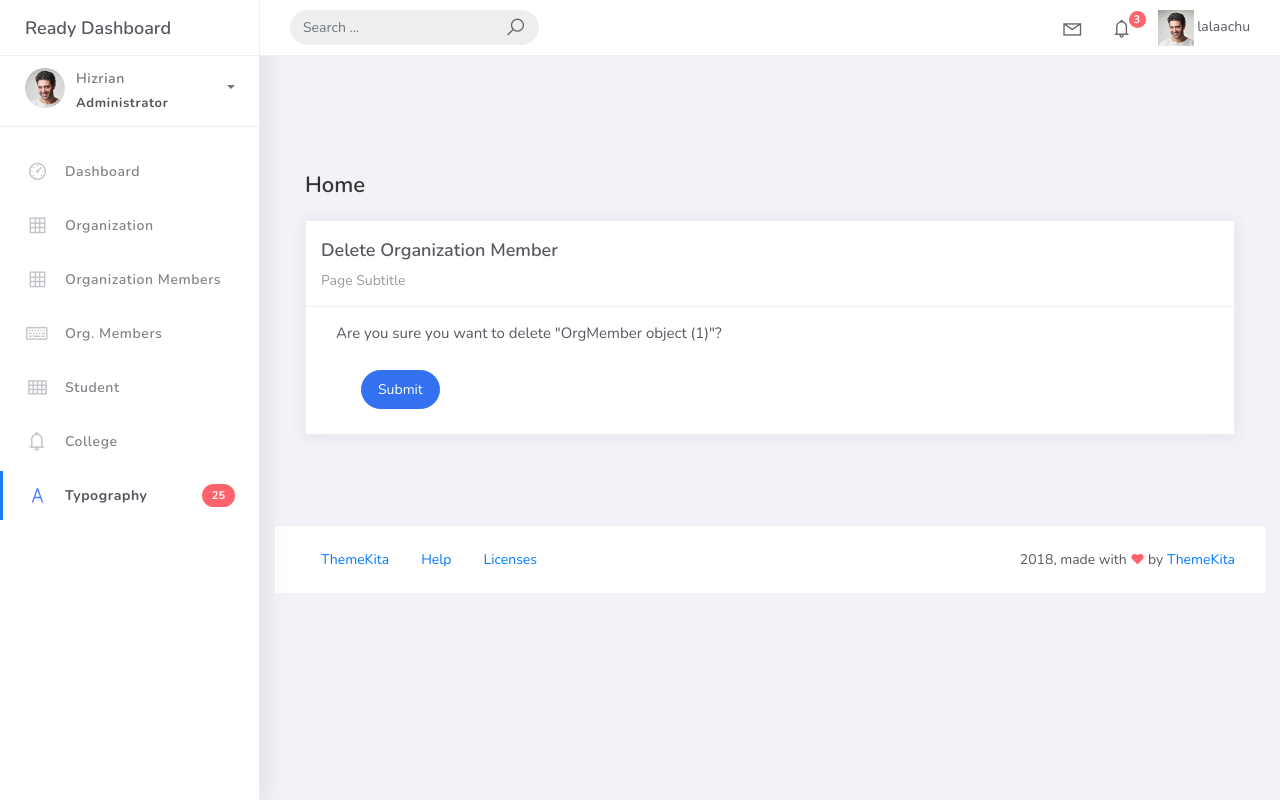
After one commit to a-chu4u/PSUSphere, a Django app: page /orgmem_list/1/delete in a window 1280 px wide. The commit adds this page. Run offline with Django 5.2, Linux system fonts and the light colour scheme; data comes from the database, SQL or seed files in the repository; both versions use the stored data as it was after the commit; some libraries are stand-ins or nearby versions.

Commit message:
done orgmember

```diff
--- a/projectsite/projectsite/urls.py
+++ b/projectsite/projectsite/urls.py
@@ -16,7 +16,7 @@ Including another URLconf
 """
 from django.contrib import admin
 from django.urls import path
-from studentorg.views import HomePageView, OrganizationList, OrganizationCreateView, OrganizationUpdateView, OrganizationDeleteView, OrganizationMemberListView
+from studentorg.views import HomePageView, OrganizationList, OrganizationCreateView, OrganizationUpdateView, OrganizationDeleteView, OrganizationMemberListView, OrganizationMemberCreateView, OrganizationMemberUpdateView, OrganizationMemberDeleteView
 from studentorg import views
 
 urlpatterns = [
@@ -30,5 +30,5 @@ urlpatterns = [
     path("orgmem_list", OrganizationMemberListView.as_view(), name="organization-member-list"),
     path("orgmem_list/add", views.OrganizationMemberCreateView.as_view(), name="organization-member-add"),
     path("orgmem_list/<pk>", views.OrganizationMemberUpdateView.as_view(), name="organization-member-update"),
-
+    path("orgmem_list/<pk>/delete", views.OrganizationMemberDeleteView.as_view(), name="organization-member-delete"),
 ]
--- a/projectsite/studentorg/views.py
+++ b/projectsite/studentorg/views.py
@@ -50,3 +50,8 @@ class OrganizationDeleteView(DeleteView):
     model = Organization
     template_name = "org_del.html"
     success_url = reverse_lazy("organization-list")
+
+class OrganizationMemberDeleteView(DeleteView):
+    model = OrgMember
+    template_name = "orgmem_del.html"
+    success_url = reverse_lazy("organization-member-list")
--- /dev/null
+++ b/projectsite/templates/orgmem_del.html
@@ -0,0 +1,41 @@
+{% extends 'base.html' %} {% load static %} {% block content %}
+
+<div class="content">
+    <div class="container-fluid">
+        <h4 class="page-title">Home</h4>
+
+        <div class="row">
+            <div class="col-md-12">
+                <div class="card">
+
+                    <div class="card-header">
+                        <div class="card-title">Delete Organization Member</div>
+                        <div class="card-category">Page Subtitle</div>
+                    </div>
+
+                    <div class="col-md-6">
+                        <div class="card-body">
+                            <form class="" action="" method="post" novalidate>
+                                <p>Are you sure you want to delete "{{ object }}"?</p>
+
+                                {% csrf_token %}
+                                {% include 'includes/form.html' %}
+
+                                <div class="form-group">
+                                    <div class="col-md-12 col-sm-3">
+                                        <button type="submit" class="btn btn-primary btn-rounded">
+                                            Submit
+                                        </button>
+                                    </div>
+                                </div>
+                            </form>
+                        </div>
+                    </div>
+
+                </div>
+            </div>
+        </div>
+
+    </div>
+</div>
+{% endblock %}
--- a/projectsite/templates/orgmem_list.html
+++ b/projectsite/templates/orgmem_list.html
@@ -55,7 +55,8 @@
                                     <td>{{ object.student }}</td>
                                     <td>{{ object.organization }}</td>
                                     <td>{{ object.date_joined }}</td>
-                                    <td><a href="orgmem_list/{{ object.id }}">Edit</a></td>
+                                    <td><a href="orgmem_list/{{ object.id }}">Edit</a>
+                                    <a href="orgmem_list/{{ object.id }}/delete" class="text-danger">Delete</a></td>
                                 </tr>
                                 {% empty %}
                                 <tr>
```
Also changed, not shown: projectsite/db.sqlite3.
